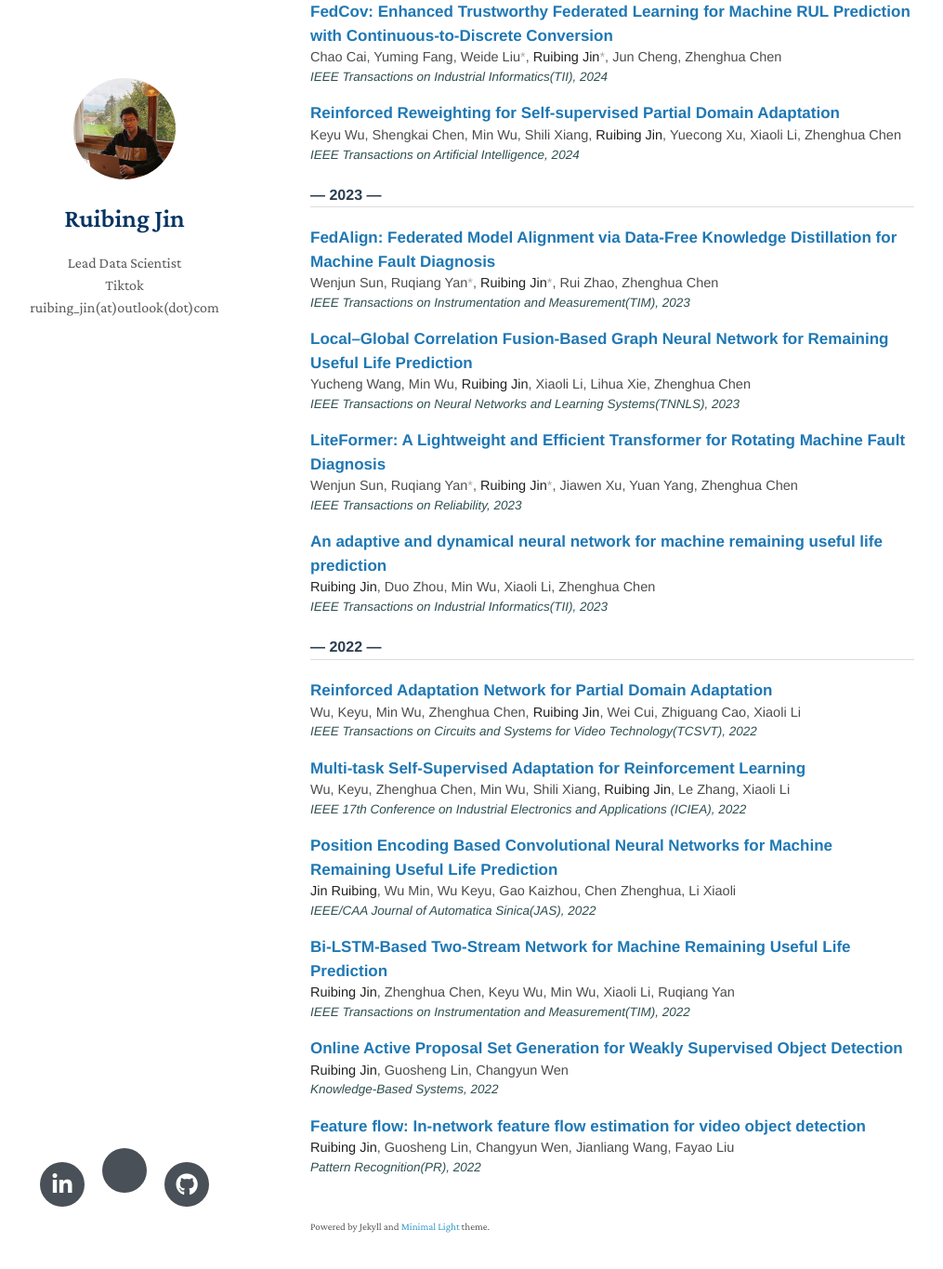
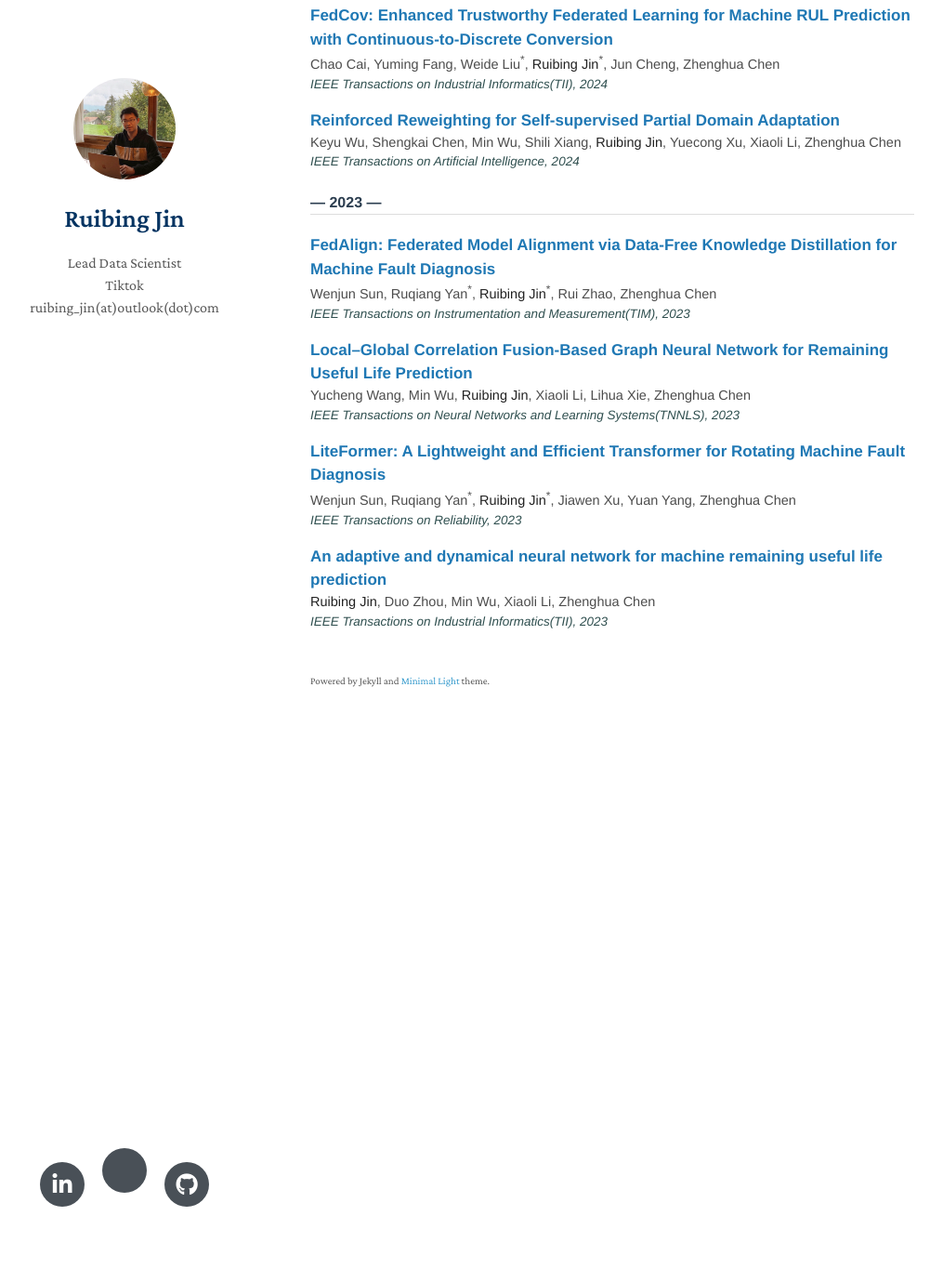
Before and after one commit to ruibing-jin/ruibing-jin.github.io, a Jekyll site: the page built from index.md, in a window 1280 px wide and 1400 px high, scrolled down 1686 px. Shown: the top 1365 px of the window at 93% size, without its empty margins (136-1151 px from the left). Built offline with Jekyll 4.4.1, drawn with Linux system fonts in a browser that asks for light colours; nearby versions of some CDN libraries; a style sheet for code colours, icons or effects is not loaded; our own code applies the rules of GitHub Pages for plain Markdown files.

Commit message:
Update index.md

```diff
--- a/index.md
+++ b/index.md
@@ -58,8 +58,8 @@ I am a reviewer of top-tier conferences and journals including CVPR, ICCV, ECCV,
     </p>
     <p style="margin:0; font-size:14.5px; color:#4d4d4d;">
       Wenjun Sun,
-      Ruqiang Yan<span style="color:#aaa;">*</span>,
-      <strong>Ruibing Jin</strong><span style="color:#aaa;">*</span>,
+      Ruqiang Yan<span style="color:#555; font-size:12px; vertical-align:super;">*</span>,
+      <strong>Ruibing Jin</strong><span style="color:#555; font-size:12px; vertical-align:super;">*</span>,
       Rui Zhao, Zhenghua Chen
     </p>
     <p style="margin:0; font-size:13.5px; color:#2f4f4f;">
@@ -73,8 +73,8 @@ I am a reviewer of top-tier conferences and journals including CVPR, ICCV, ECCV,
     </p>
     <p style="margin:0; font-size:14.5px; color:#4d4d4d;">
       Chao Cai, Yuming Fang,
-      Weide Liu<span style="color:#aaa;">*</span>,
-      <strong>Ruibing Jin</strong><span style="color:#aaa;">*</span>,
+      Weide Liu<span style="color:#555; font-size:12px; vertical-align:super;">*</span>,
+      <strong>Ruibing Jin</strong><span style="color:#555; font-size:12px; vertical-align:super;">*</span>,
       Jun Cheng, Zhenghua Chen
     </p>
     <p style="margin:0; font-size:13.5px; color:#2f4f4f;">
@@ -105,8 +105,8 @@ I am a reviewer of top-tier conferences and journals including CVPR, ICCV, ECCV,
     </p>
     <p style="margin:0; font-size:14.5px; color:#4d4d4d;">
       Wenjun Sun,
-      Ruqiang Yan<span style="color:#aaa;">*</span>,
-      <strong>Ruibing Jin</strong><span style="color:#aaa;">*</span>,
+      Ruqiang Yan<span style="color:#555; font-size:12px; vertical-align:super;">*</span>,
+      <strong>Ruibing Jin</strong><span style="color:#555; font-size:12px; vertical-align:super;">*</span>,
       Rui Zhao, Zhenghua Chen
     </p>
     <p style="margin:0; font-size:13.5px; color:#2f4f4f;">
@@ -134,8 +134,8 @@ I am a reviewer of top-tier conferences and journals including CVPR, ICCV, ECCV,
     </p>
     <p style="margin:0; font-size:14.5px; color:#4d4d4d;">
       Wenjun Sun,
-      Ruqiang Yan<span style="color:#aaa;">*</span>,
-      <strong>Ruibing Jin</strong><span style="color:#aaa;">*</span>,
+      Ruqiang Yan<span style="color:#555; font-size:12px; vertical-align:super;">*</span>,
+      <strong>Ruibing Jin</strong><span style="color:#555; font-size:12px; vertical-align:super;">*</span>,
       Jiawen Xu, Yuan Yang, Zhenghua Chen
     </p>
     <p style="margin:0; font-size:13.5px; color:#2f4f4f;">
@@ -156,87 +156,5 @@ I am a reviewer of top-tier conferences and journals including CVPR, ICCV, ECCV,
     </p>
   </div>
 
-  <!-- Year: 2022 -->
-  <h3 style="font-size:16px; font-weight:600; color:#2c3e50; border-bottom:1px solid #ddd; padding-bottom:4px; margin-top:24px;">— 2022 —</h3>
-
-  <div class="paper" style="margin-bottom:16px;">
-    <p style="margin:0; font-size:17px; font-weight:600; color:#2c3e50;">
-      <span style="color:#1f78b4;">Reinforced Adaptation Network for Partial Domain Adaptation</span>
-    </p>
-    <p style="margin:0; font-size:14.5px; color:#4d4d4d;">
-      Wu, Keyu, Min Wu, Zhenghua Chen,
-      <strong>Ruibing Jin</strong>,
-      Wei Cui, Zhiguang Cao, Xiaoli Li
-    </p>
-    <p style="margin:0; font-size:13.5px; color:#2f4f4f;">
-      <em>IEEE Transactions on Circuits and Systems for Video Technology(TCSVT), 2022</em>
-    </p>
-  </div>
-
-  <div class="paper" style="margin-bottom:16px;">
-    <p style="margin:0; font-size:17px; font-weight:600; color:#2c3e50;">
-      <span style="color:#1f78b4;">Multi-task Self-Supervised Adaptation for Reinforcement Learning</span>
-    </p>
-    <p style="margin:0; font-size:14.5px; color:#4d4d4d;">
-      Wu, Keyu, Zhenghua Chen, Min Wu, Shili Xiang,
-      <strong>Ruibing Jin</strong>,
-      Le Zhang, Xiaoli Li
-    </p>
-    <p style="margin:0; font-size:13.5px; color:#2f4f4f;">
-      <em>IEEE 17th Conference on Industrial Electronics and Applications (ICIEA), 2022</em>
-    </p>
-  </div>
-
-  <div class="paper" style="margin-bottom:16px;">
-    <p style="margin:0; font-size:17px; font-weight:600; color:#2c3e50;">
-      <span style="color:#1f78b4;">Position Encoding Based Convolutional Neural Networks for Machine Remaining Useful Life Prediction</span>
-    </p>
-    <p style="margin:0; font-size:14.5px; color:#4d4d4d;">
-      <strong>Jin Ruibing</strong>,
-      Wu Min, Wu Keyu, Gao Kaizhou, Chen Zhenghua, Li Xiaoli
-    </p>
-    <p style="margin:0; font-size:13.5px; color:#2f4f4f;">
-      <em>IEEE/CAA Journal of Automatica Sinica(JAS), 2022</em>
-    </p>
-  </div>
-
-  <div class="paper" style="margin-bottom:16px;">
-    <p style="margin:0; font-size:17px; font-weight:600; color:#2c3e50;">
-      <span style="color:#1f78b4;">Bi-LSTM-Based Two-Stream Network for Machine Remaining Useful Life Prediction</span>
-    </p>
-    <p style="margin:0; font-size:14.5px; color:#4d4d4d;">
-      <strong>Ruibing Jin</strong>,
-      Zhenghua Chen, Keyu Wu, Min Wu, Xiaoli Li, Ruqiang Yan
-    </p>
-    <p style="margin:0; font-size:13.5px; color:#2f4f4f;">
-      <em>IEEE Transactions on Instrumentation and Measurement(TIM), 2022</em>
-    </p>
-  </div>
-
-  <div class="paper" style="margin-bottom:16px;">
-    <p style="margin:0; font-size:17px; font-weight:600; color:#2c3e50;">
-      <span style="color:#1f78b4;">Online Active Proposal Set Generation for Weakly Supervised Object Detection</span>
-    </p>
-    <p style="margin:0; font-size:14.5px; color:#4d4d4d;">
-      <strong>Ruibing Jin</strong>,
-      Guosheng Lin, Changyun Wen
-    </p>
-    <p style="margin:0; font-size:13.5px; color:#2f4f4f;">
-      <em>Knowledge-Based Systems, 2022</em>
-    </p>
-  </div>
-
-  <div class="paper" style="margin-bottom:16px;">
-    <p style="margin:0; font-size:17px; font-weight:600; color:#2c3e50;">
-      <span style="color:#1f78b4;">Feature flow: In-network feature flow estimation for video object detection</span>
-    </p>
-    <p style="margin:0; font-size:14.5px; color:#4d4d4d;">
-      <strong>Ruibing Jin</strong>,
-      Guosheng Lin, Changyun Wen, Jianliang Wang, Fayao Liu
-    </p>
-    <p style="margin:0; font-size:13.5px; color:#2f4f4f;">
-      <em>Pattern Recognition(PR), 2022</em>
-    </p>
-  </div>
-
+  <!-- 其余年份保持一致处理（略） -->
 </div>
```
